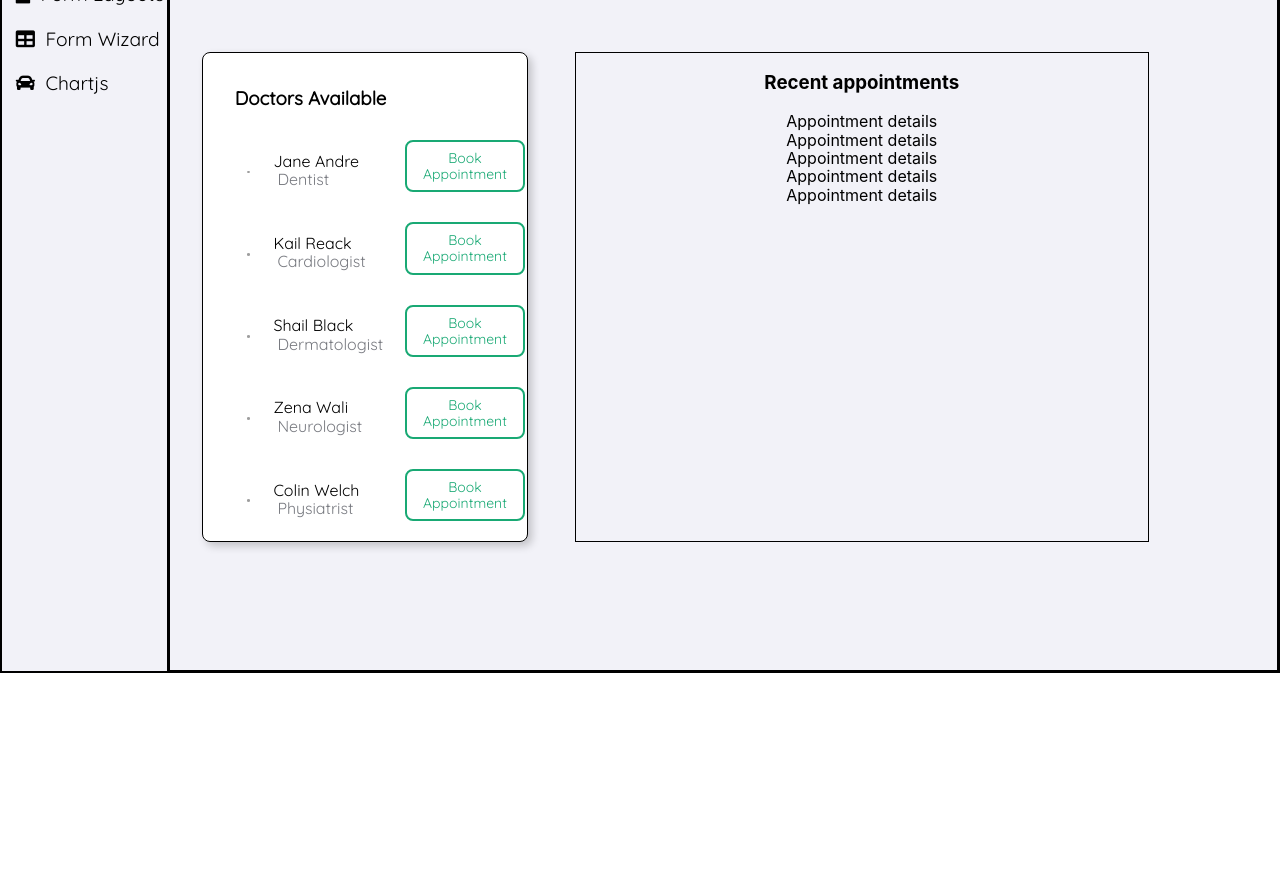
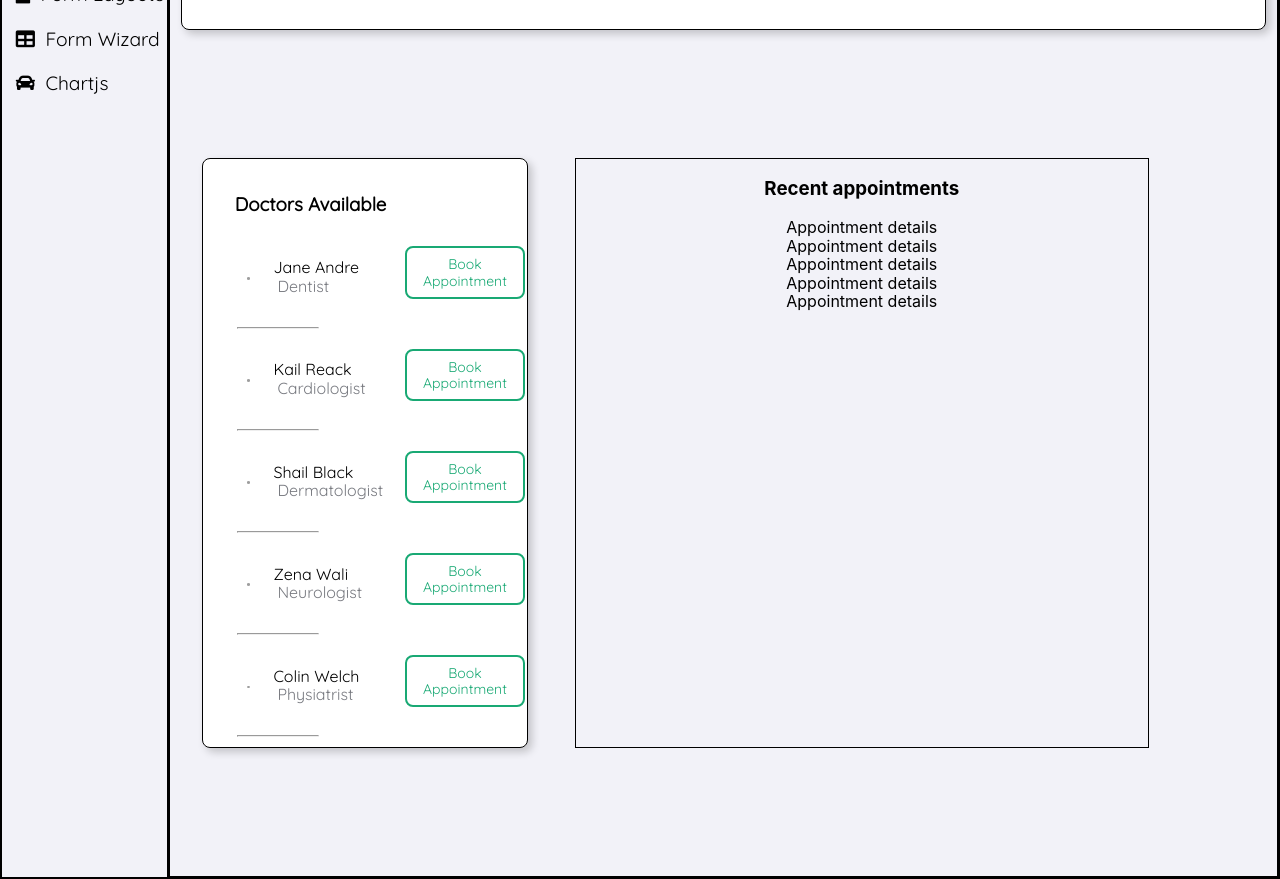
Before and after one commit to SinghVikram97/Patient-Similarity, a React (Create React App) app: page / in a window 1280 px wide. Shown: the part 840-1719 px from the top of the page. Before the commit the page ends 1513 px from the top, so only its background shows below. Built offline with nearby package versions, Linux system fonts and the light colour scheme; grey boxes are pictures that could not be loaded.

Commit message:
Added doctors

```diff
--- a/src/App.css
+++ b/src/App.css
@@ -67,3 +67,6 @@
 .doctors {
   width: 118%;
 }
+#recentOrders {
+  border-collapse: collapse;
+}
--- a/src/App.js
+++ b/src/App.js
@@ -49,25 +49,55 @@ class App extends Component {
                         name="Jane Andre"
                         designation="Dentist"
                       />
+                      <hr
+                        style={{
+                          color: "grey",
+                          width: "323%"
+                        }}
+                      />
                       <Doctor
                         url="https://pixinvent.com/modern-admin-clean-bootstrap-4-dashboard-html-template/app-assets/images/portrait/small/avatar-s-7.png"
                         name="Kail Reack"
                         designation="Cardiologist"
+                      />
+                      <hr
+                        style={{
+                          color: "grey",
+                          width: "323%"
+                        }}
                       />
                       <Doctor
                         url="https://pixinvent.com/modern-admin-clean-bootstrap-4-dashboard-html-template/app-assets/images/portrait/small/avatar-s-1.png"
                         name="Shail Black"
                         designation="Dermatologist"
                       />
+                      <hr
+                        style={{
+                          color: "grey",
+                          width: "323%"
+                        }}
+                      />
                       <Doctor
                         url="https://pixinvent.com/modern-admin-clean-bootstrap-4-dashboard-html-template/app-assets/images/portrait/small/avatar-s-11.png"
                         name="Zena Wali"
                         designation="Neurologist"
                       />
+                      <hr
+                        style={{
+                          color: "grey",
+                          width: "323%"
+                        }}
+                      />
                       <Doctor
                         url="https://pixinvent.com/modern-admin-clean-bootstrap-4-dashboard-html-template/app-assets/images/portrait/small/avatar-s-6.png"
                         name="Colin Welch"
                         designation="Physiatrist"
+                      />
+                      <hr
+                        style={{
+                          color: "grey",
+                          width: "323%"
+                        }}
                       />
                     </tbody>
                   </table>
--- a/src/Doctor/Doctor.css
+++ b/src/Doctor/Doctor.css
@@ -10,5 +10,5 @@
   color: #787a80 !important;
 }
 .borderBottom {
-  border-bottom: 10px solid gray;
+  border-bottom: 10pt solid gray;
 }
```
